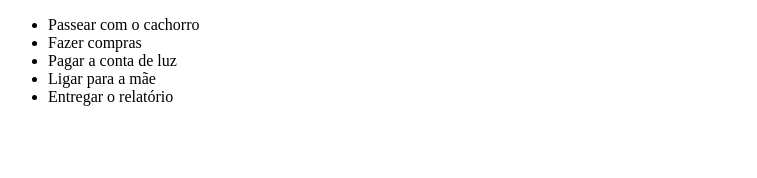
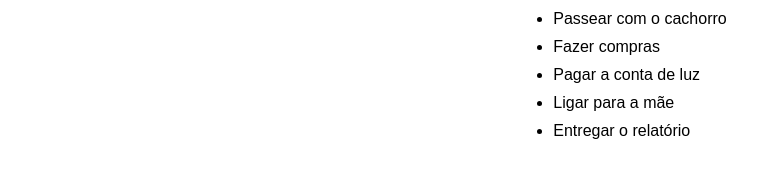
Before and after one commit to klebercerqueira/to-do-list, a plain HTML site: page index.html in a window 1280 px wide. Shown: the whole page, without its empty margins (0-757 px from the left). Drawn offline with Linux system fonts and the light colour scheme.

Commit message:
Initial style added

```diff
--- a/index.html
+++ b/index.html
@@ -4,6 +4,7 @@
     <meta charset="UTF-8">
     <meta name="viewport" content="width=device-width, initial-scale=1.0">
     <title>To-do List</title>
+    <link rel="stylesheet" href="style.css">
   </head>
   <body>
     <ul>
--- /dev/null
+++ b/style.css
@@ -0,0 +1,16 @@
+* {
+  margin: 0;
+  padding: 0;
+  box-sizing: border-box;
+  font-family: Arial, sans-serif;
+}
+
+body {
+  display: flex;
+  align-items: center;
+  justify-content: center;
+}
+
+li {
+  margin: 10px;
+}
```
